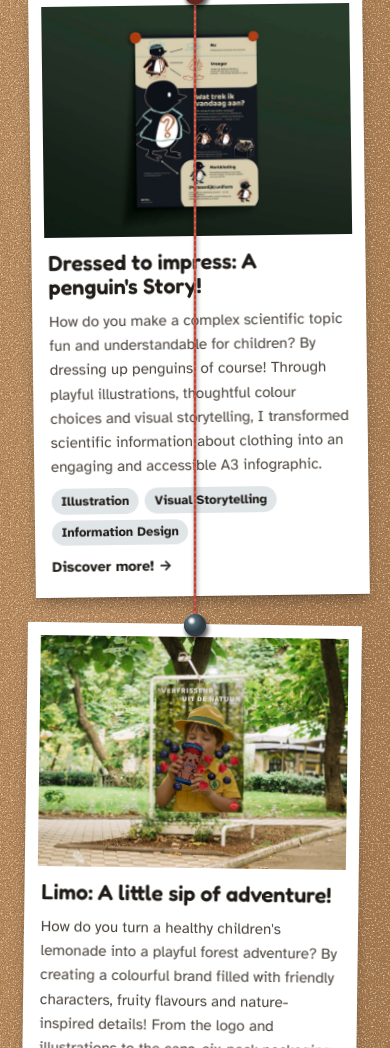
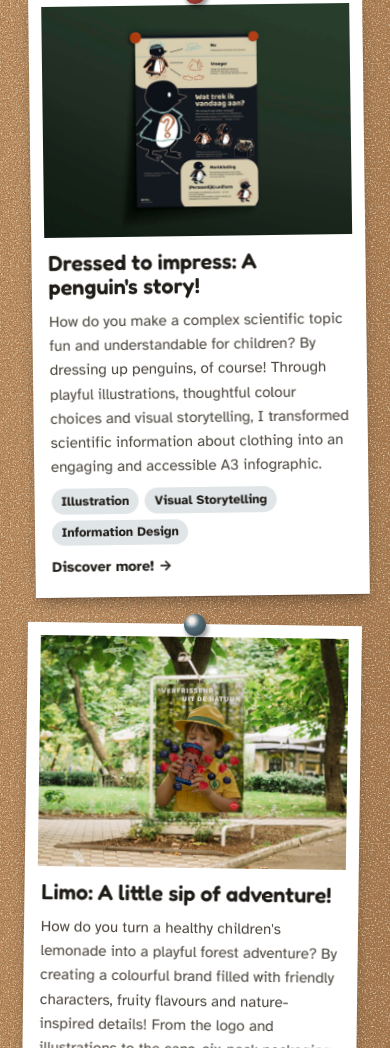
Before and after one commit to TheNevix/dieuwke-site, a plain HTML site: page index.html in a window 390 px wide. Shown: the part 1842-2890 px from the top of the page. Drawn offline with Linux system fonts and the light colour scheme.

Commit message:
Hide yarn when cards stack, apply second round of feedback
- Red yarn only connects cards that sit next to each other; on mobile or
  when cards wrap below each other, that piece of yarn is hidden
- Title is now "Dressed to impress: A penguin's story!"
- Heading on Ander Spoor is now "The magic behind this Illustration!"

Co-Authored-By: Claude Opus 5.5 <noreply@anthropic.com>

```diff
--- a/css/style.css
+++ b/css/style.css
@@ -1191,6 +1191,11 @@ h2 {
   visibility: hidden;
 }
 
+/* Items staan onder elkaar: dit stuk touw (en zijn losse punaisekop) niet tonen */
+.yarn .is-off {
+  display: none;
+}
+
 .yarn .strand {
   fill: none;
   stroke: var(--accent);
--- a/index.html
+++ b/index.html
@@ -59,7 +59,7 @@
           <article class="polaroid project pinned lift" data-yarn="1" style="--r:-1.5deg">
             <img src="img/dressed-to-impress.jpg" alt="A3 infographic 'Wat trek ik vandaag aan?' with Ping the penguin trying on different outfits" width="1500" height="1000">
             <div class="project__body">
-              <h3><a href="projects.html">Dressed to impress: A penguin's Story!</a></h3>
+              <h3><a href="projects.html">Dressed to impress: A penguin's story!</a></h3>
               <p>How do you make a complex scientific topic fun and understandable for children? By dressing up penguins, of course! Through playful illustrations, thoughtful colour choices and visual storytelling, I transformed scientific information about clothing into an engaging and accessible A3 infographic.</p>
               <ul class="tags" aria-label="Skills"><li>Illustration</li><li>Visual Storytelling</li><li>Information Design</li></ul>
               <span class="more" aria-hidden="true">Discover more! &rarr;</span>
--- a/js/board.js
+++ b/js/board.js
@@ -114,6 +114,13 @@
     yarn = { svg, segments, heads, ready: false, shown: new Set() };
   }
 
+  // Plek in de layout (zonder slepen/draaien): offsetTop negeert translate en rotate
+  function layoutBox(el) {
+    let top = 0;
+    for (let node = el; node; node = node.offsetParent) top += node.offsetTop;
+    return { top, bottom: top + el.offsetHeight };
+  }
+
   function drawYarn() {
     if (!yarn) return;
     yarn.svg.style.height = "0px";
@@ -124,7 +131,18 @@
       return { x: r.left + scrollX, y: r.top + scrollY };
     });
 
+    // Alleen touw tussen items die naast elkaar staan; onder elkaar (bv. op mobiel) geen touw.
+    // Gemeten op de plek in de layout, dus slepen laat het touw niet aan- en uitspringen.
+    const boxes = yarnItems.map(layoutBox);
+    const tied = new Set();
+
     yarn.segments.forEach(({ strand, twist, from, to }) => {
+      const sideBySide = boxes[from].top < boxes[to].bottom && boxes[to].top < boxes[from].bottom;
+      strand.classList.toggle("is-off", !sideBySide);
+      twist.classList.toggle("is-off", !sideBySide);
+      if (!sideBySide) return;
+      tied.add(from).add(to);
+
       const a = pts[from];
       const b = pts[to];
       const sag = Math.min(110, Math.hypot(b.x - a.x, b.y - a.y) * 0.16);
@@ -134,6 +152,7 @@
     });
 
     yarn.heads.forEach((head, i) => {
+      head.classList.toggle("is-off", !tied.has(i));
       head.setAttribute("cx", pts[i].x);
       head.setAttribute("cy", pts[i].y);
     });
```
Also changed, not shown: ander-spoor.html (+2 -2 lines), dressed-to-impress.html (+2 -2 lines), limo.html (+1 -1 lines), projects.html (+1 -1 lines).
